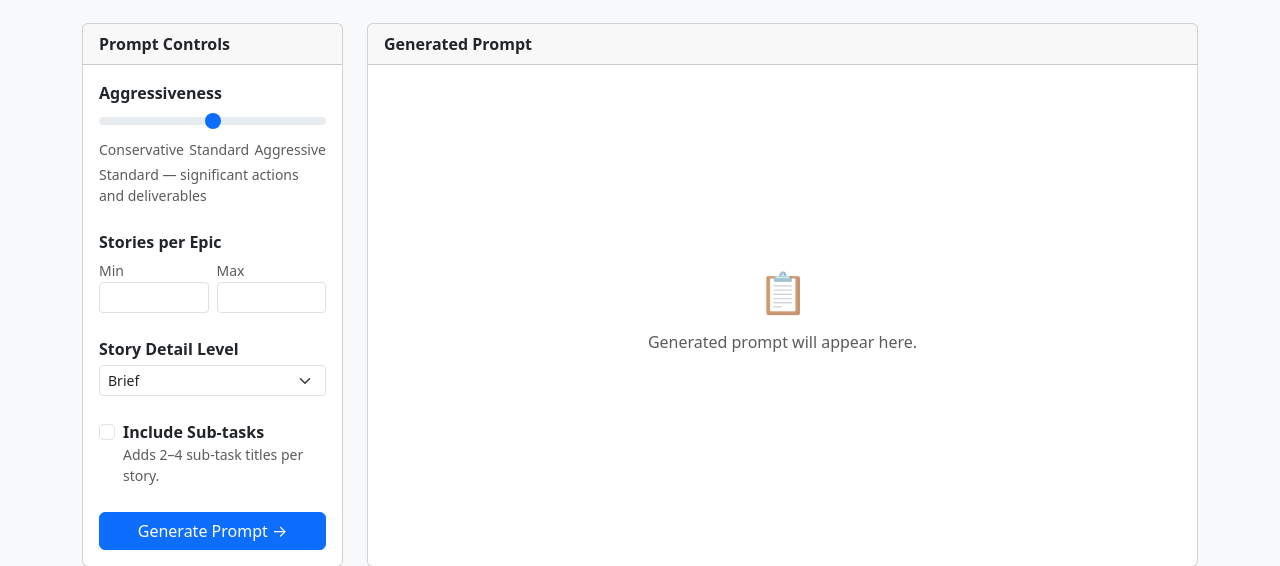
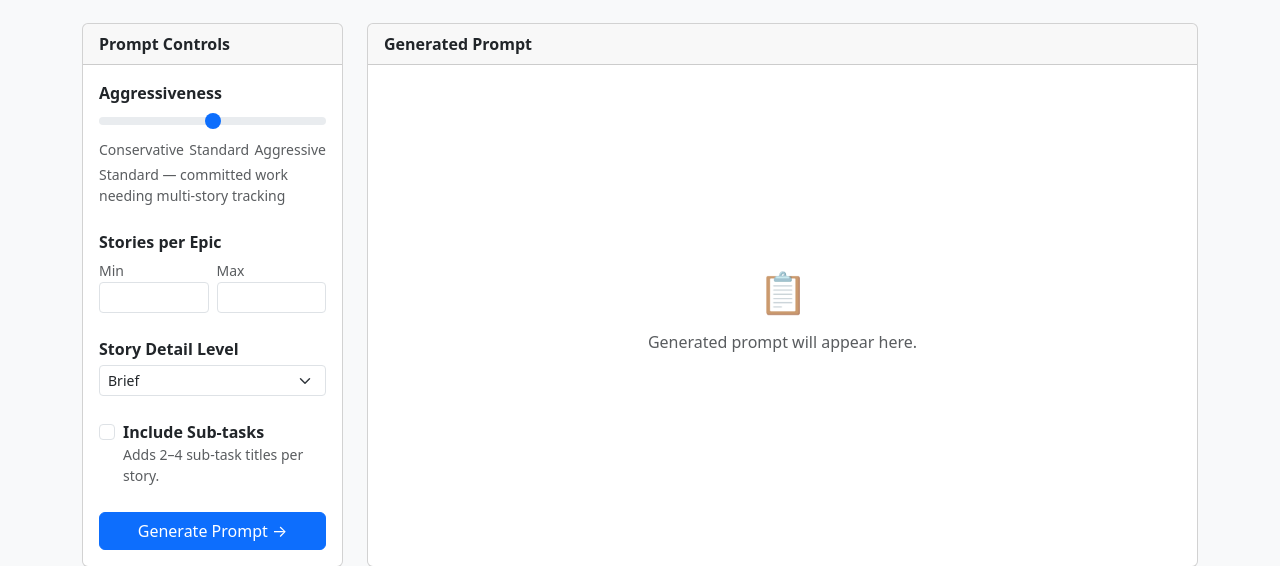
Before and after one commit to stefanschaedeli/jiramaster, a Python web app: template templates/prompt/index.html in a window 1280 px wide. Shown: the part 147-713 px from the top of the page. Run offline with Jinja, Linux system fonts and the light colour scheme; the template is opened without the code that fills it, so the values that code supplies are empty.

Commit message:
fix: update aggressiveness labels to reflect Jira-centric filtering

```diff
--- a/templates/prompt/index.html
+++ b/templates/prompt/index.html
@@ -136,9 +136,9 @@
 <script nonce="{{ csp_nonce }}">
 (function () {
   const aggressivenessLabels = {
-    1: "Conservative — explicit decisions only",
-    2: "Standard — significant actions and deliverables",
-    3: "Aggressive — all action items, even tentative ones",
+    1: "Conservative — major initiatives only, skip small tasks",
+    2: "Standard — committed work needing multi-story tracking",
+    3: "Aggressive — all work streams, even tentative ones",
   };
 
   function syncHidden() {
```
